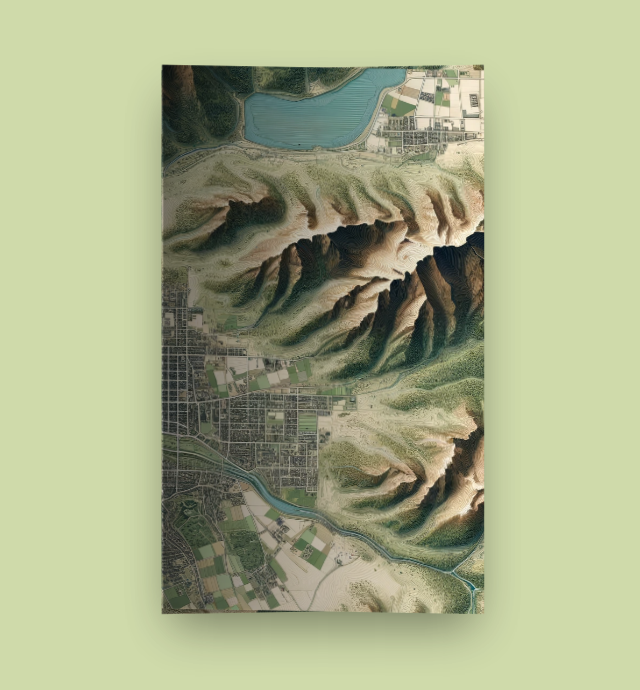
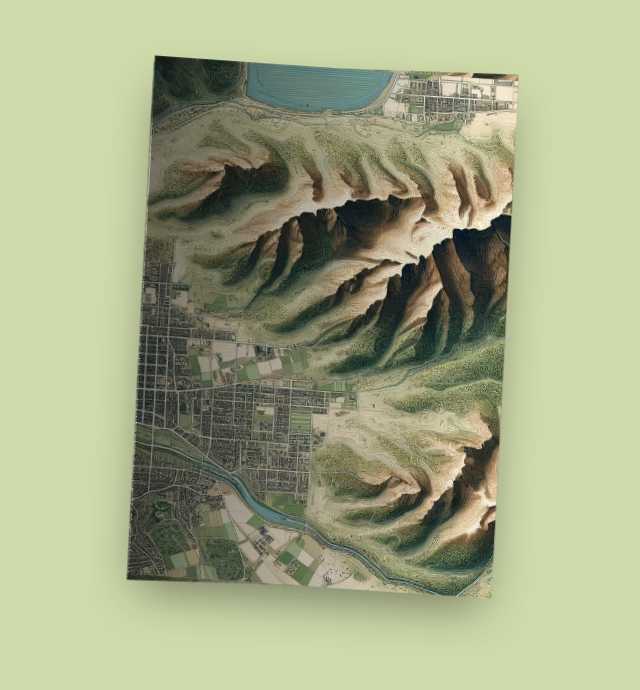
Before and after one commit to StereoPT/framer-designs, a Next.js app: page / in a window 1280 px wide. Shown: the top 690 px of the page, without its empty margins (317-957 px from the left). Built offline with nearby package versions, Linux system fonts and the light colour scheme.

Commit message:
feat: hover animation

```diff
--- a/src/components/FoldableMap/FoldableMap.tsx
+++ b/src/components/FoldableMap/FoldableMap.tsx
@@ -30,11 +30,16 @@ const FoldableMap = () => {
   return (
     <div className="overflow-x-clip">
       <motion.div
+        className="relative flex flex-col items-center"
         animate={isFolded ? 'folded' : 'open'}
         variants={{ open: { scale: 1 }, folded: { scale: 0.9 } }}
         initial="folded">
-        <div className="mx-auto grid aspect-video max-h-[80vh] p-8">
-          <div className="grid grid-cols-3 [grid-area:1/1] aspect-video h-full w-full">
+        <motion.div
+          className="grid aspect-video max-h-[80vh] w-full min-w-[600px] p-8"
+          variants={{ open: { rotate: 0 }, hovering: { rotate: 0 } }}
+          whileHover="hovering"
+          initial={{ rotate: 3 }}>
+          <div className="grid grid-cols-3 [grid-area:1/1]">
             <motion.div
               className="map-image origin-bottom-right border-r border-[rgb(255,255,255)]/[.1] shadow-2xl"
               style={{ x: xLeftSection, skewY: '-1deg' }}
@@ -65,7 +70,7 @@ const FoldableMap = () => {
               timeConstant: 45,
             }}
           />
-        </div>
+        </motion.div>
         <motion.div
           className="flex w-full justify-center text-xl font-semibold md:text-4xl"
           variants={{
--- a/src/components/FoldableMap/styles.css
+++ b/src/components/FoldableMap/styles.css
@@ -17,6 +17,12 @@
     background-size: 300%;
   }
 
+  .map-image:nth-child(1) {
+    background-position:
+      0% 0%,
+      0%;
+  }
+
   .map-image:nth-child(2) {
     background-position: 0% 33.3%, 50%;
   }
```
